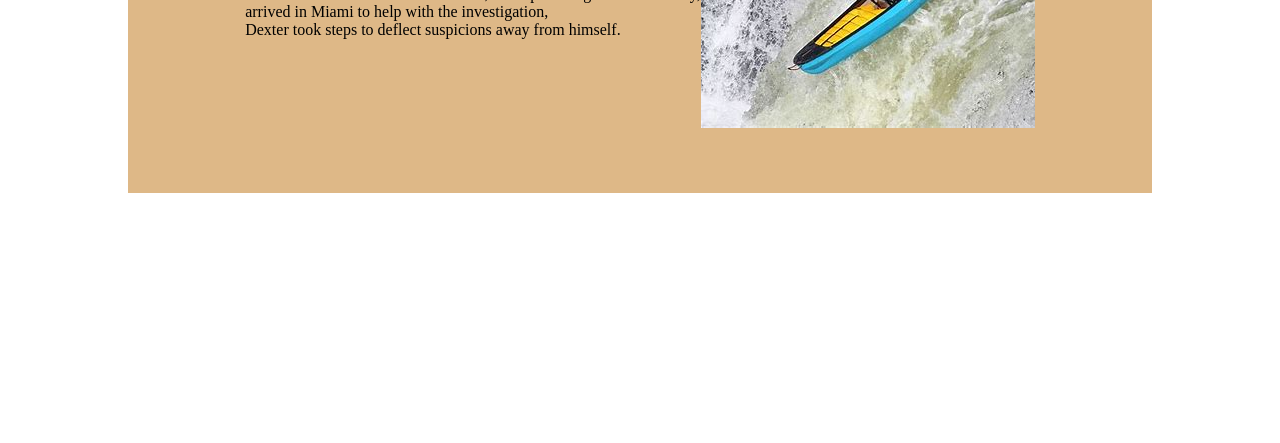
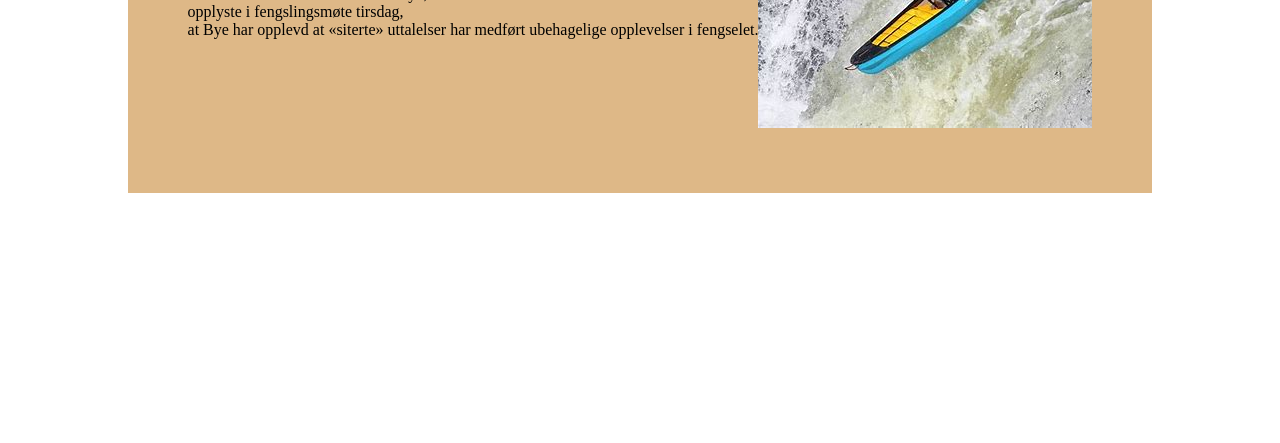
Before and after one commit to Stroms14/Masters-of-kayaking, a plain HTML site: page index.html in a window 1280 px wide. Shown: the part 357-800 px from the top of the page. Drawn offline with Linux system fonts and the light colour scheme.

Commit message:
Add files via upload

```diff
--- a/index.html
+++ b/index.html
@@ -68,7 +68,9 @@
         <div>
             <h1>Roger går "berserk"</h1>
             <p>
-             When a renowned serial-killer-hunter, FBI Special Agent Frank Lundy,<br> arrived in Miami to help with the investigation,<br> Dexter took steps to deflect suspicions away from himself.<br>
+             Frode Wisth som forsvarer Arne Bye,<br>
+              opplyste i fengslingsmøte tirsdag,<br>
+               at Bye har opplevd at «siterte» uttalelser har medført ubehagelige opplevelser i fengselet.
             </p>
 
         </div>
```
